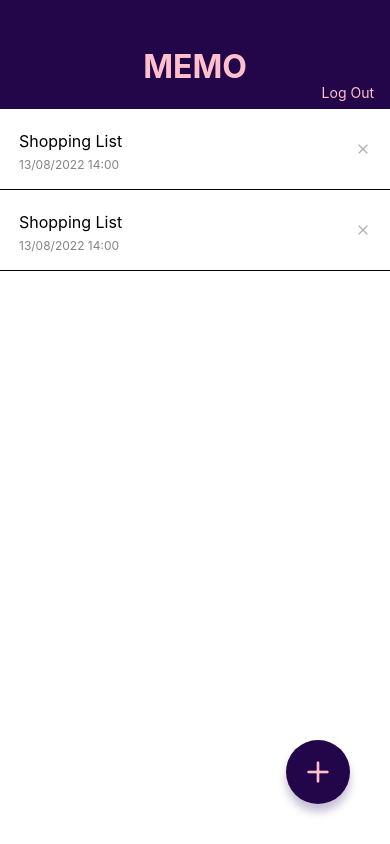
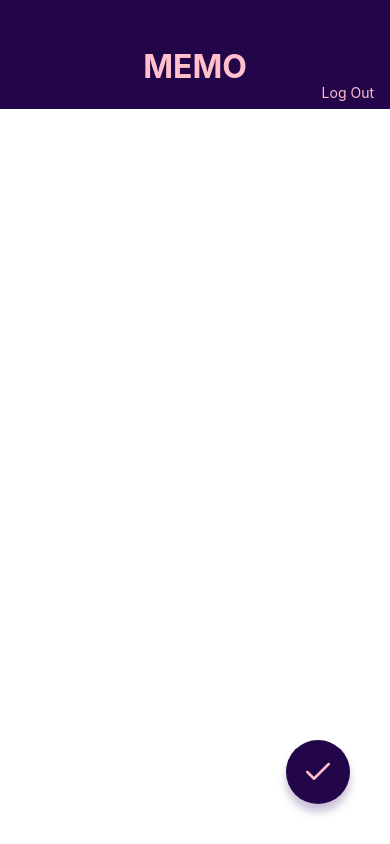
Before and after one commit to Ko40/MemoApp, a React Native app: screen / in a window 390 px wide. Built offline with nearby package versions, Linux system fonts and the light colour scheme.

Commit message:
Create MemoEditScreen & MemoCreateScreen

```diff
--- a/App.jsx
+++ b/App.jsx
@@ -1,10 +1,12 @@
 import React from 'react';
 
-import MemoListScreen from './src/screens/MemoListScreen';
+// import MemoListScreen from './src/screens/MemoListScreen';
 // import MemoDetailScreen from './src/screens/MemoDetailScreen';
+// import MemoEditScreen from './src/screens/MemoEditScreen';
+import MemoCreateScreen from './src/screens/MemoCreateScreen';
 
 export default function App() {
   return (
-    <MemoListScreen />
+    <MemoCreateScreen />
   );
 }
--- /dev/null
+++ b/src/screens/MemoCreateScreen.jsx
@@ -0,0 +1,36 @@
+import React from 'react';
+import {
+  View, Text, TextInput, StyleSheet, KeyboardAvoidingView,
+} from 'react-native';
+
+import AppBar from '../components/AppBar';
+import CircleButton from '../components/CircleButton';
+
+export default function MemoCreateScreen() {
+  return (
+    <KeyboardAvoidingView style={styles.container} behaivior="height">
+      <AppBar />
+      <View style={styles.inputContainer}>
+        <TextInput value="" multiline style={styles.input} />
+      </View>
+      <CircleButton name="check" />
+    </KeyboardAvoidingView>
+  );
+}
+
+const styles = StyleSheet.create({
+  container: {
+    flex: 1,
+  },
+  inputContainer: {
+    paddingVertical: 32,
+    paddingHorizontal: 28,
+    flex: 1,
+  },
+  input: {
+    flex: 1,
+    textAlignVertical: 'top',
+    fontSize: 16,
+    lineHeight: 24,
+  },
+});
--- /dev/null
+++ b/src/screens/MemoEditScreen.jsx
@@ -0,0 +1,36 @@
+import React from 'react';
+import {
+  View, Text, TextInput, StyleSheet, KeyboardAvoidingView,
+} from 'react-native';
+
+import AppBar from '../components/AppBar';
+import CircleButton from '../components/CircleButton';
+
+export default function MemoEditScreen() {
+  return (
+    <KeyboardAvoidingView style={styles.container} behaivior="height">
+      <AppBar />
+      <View style={styles.inputContainer}>
+        <TextInput value="Shopping List" multiline style={styles.input} />
+      </View>
+      <CircleButton name="check" />
+    </KeyboardAvoidingView>
+  );
+}
+
+const styles = StyleSheet.create({
+  container: {
+    flex: 1,
+  },
+  inputContainer: {
+    paddingVertical: 32,
+    paddingHorizontal: 28,
+    flex: 1,
+  },
+  input: {
+    flex: 1,
+    textAlignVertical: 'top',
+    fontSize: 16,
+    lineHeight: 24,
+  },
+});
```
